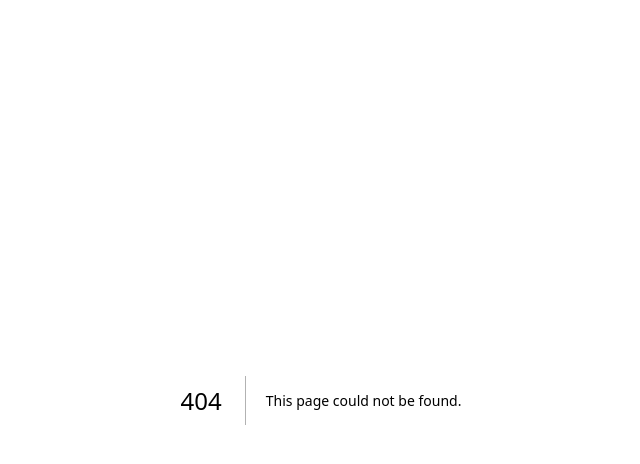
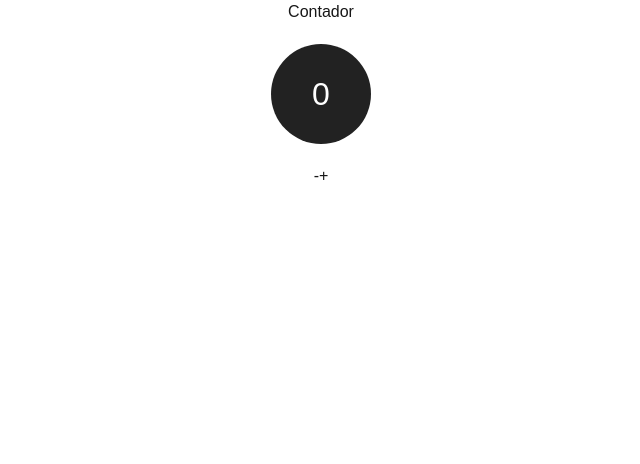
Before and after one commit to Erick-de-Paiva/curso-nextjs-react-Fundamentos, a Next.js app in the folder exercicios/: page /estado/contador in a window 1280 px wide. Before the commit this address had no page. Shown: the top 464 px of the page, without its empty margins (319-959 px from the left). Built offline with nearby package versions, Linux system fonts and the light colour scheme.

Commit message:
desafio contador

```diff
--- /dev/null
+++ b/exercicios/components/ContadorDisplay.jsx
@@ -0,0 +1,18 @@
+export default function ContadorDisplay(props) {
+    return (
+        <div style={{
+            display: "flex",
+            justifyContent: "center",
+            alignItems: "center",
+            height: "100px",
+            width: "100px",
+            borderRadius: "50px",
+            backgroundColor: "#222",
+            color: "#fff",
+            fontSize: "2rem",
+            margin: "20px"
+        }}>
+            {props.numero}
+        </div>
+    )
+}
--- /dev/null
+++ b/exercicios/pages/estado/contador.jsx
@@ -0,0 +1,31 @@
+import { useState } from "react";
+import ContadorDisplay from "../../components/ContadorDisplay";
+
+export default function contador() {
+    const [numero, setNumero] = useState(0)
+
+    function inc() {
+        setNumero(numero + 1)
+    }
+
+    function dec() {
+        setNumero(numero - 1)
+    }
+
+    return (
+        <div style={{
+            display: "flex",
+            flexDirection: "column",
+            justifyContent: "center",
+            alignItems: "center"
+        }}>
+            <h1>Contador</h1>
+            <ContadorDisplay numero={numero} />
+            <div>
+                <button onClick={dec}>-</button>
+                <button onClick={inc}>+</button>
+            </div>
+        </div>
+    )
+
+}
```
